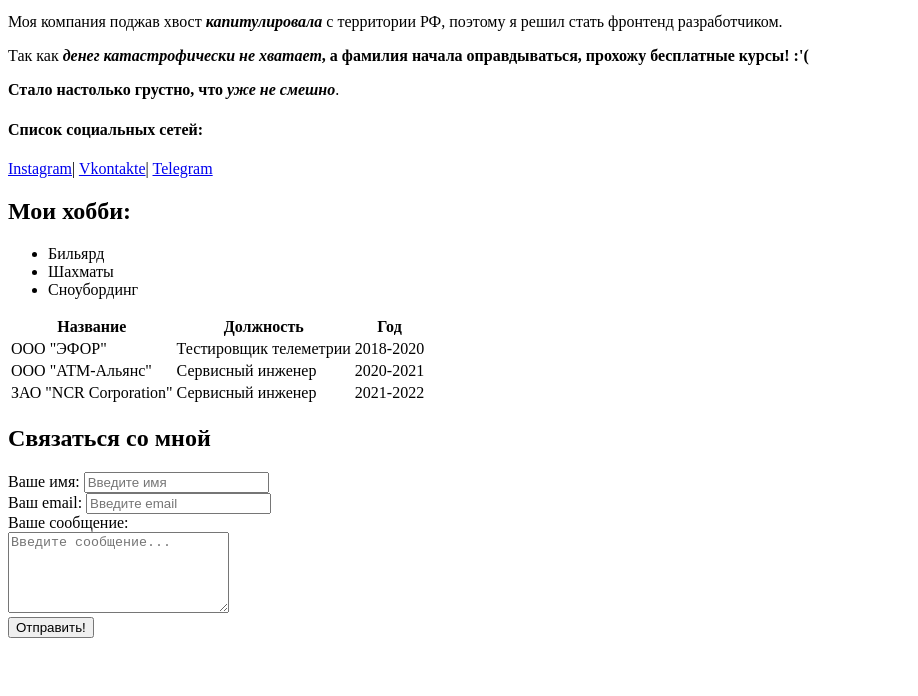
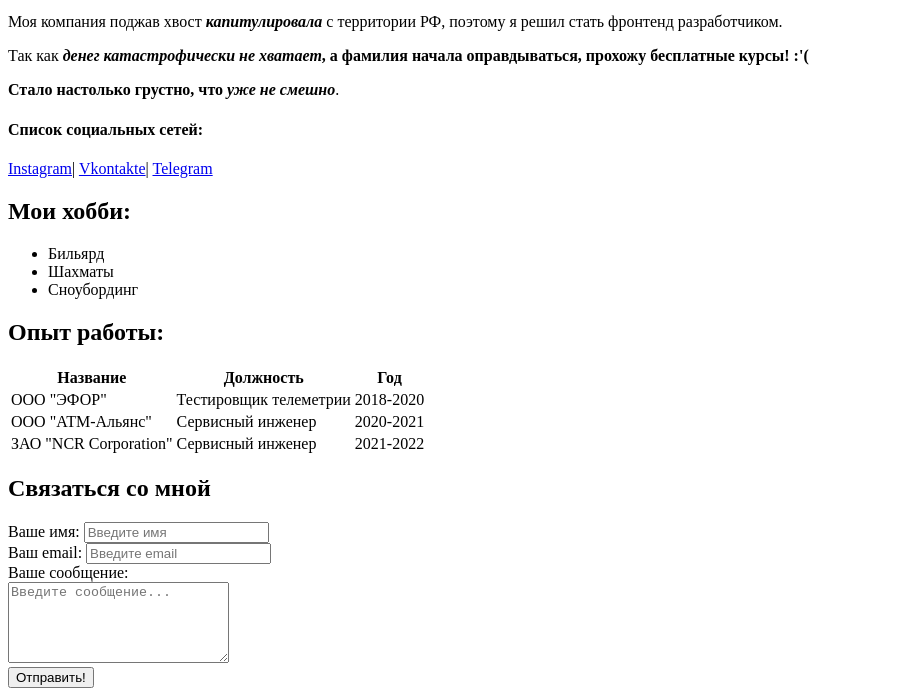
Before and after one commit to pb56/pb.resume, a plain HTML site: page index.html in a window 1280 px wide. Shown: the part 225-921 px from the top of the page, without its empty margins (0-918 px from the left). Before the commit the page ends 871 px from the top, so only its background shows below. Drawn offline with Linux system fonts and the light colour scheme.

Commit message:
add tag h2

```diff
--- a/index.html
+++ b/index.html
@@ -36,6 +36,8 @@
         <li>Шахматы</li>
         <li>Сноубординг</li>
     </ul>
+
+    <h2>Опыт работы:</h2>
 
     <table>
         <thead>
```
